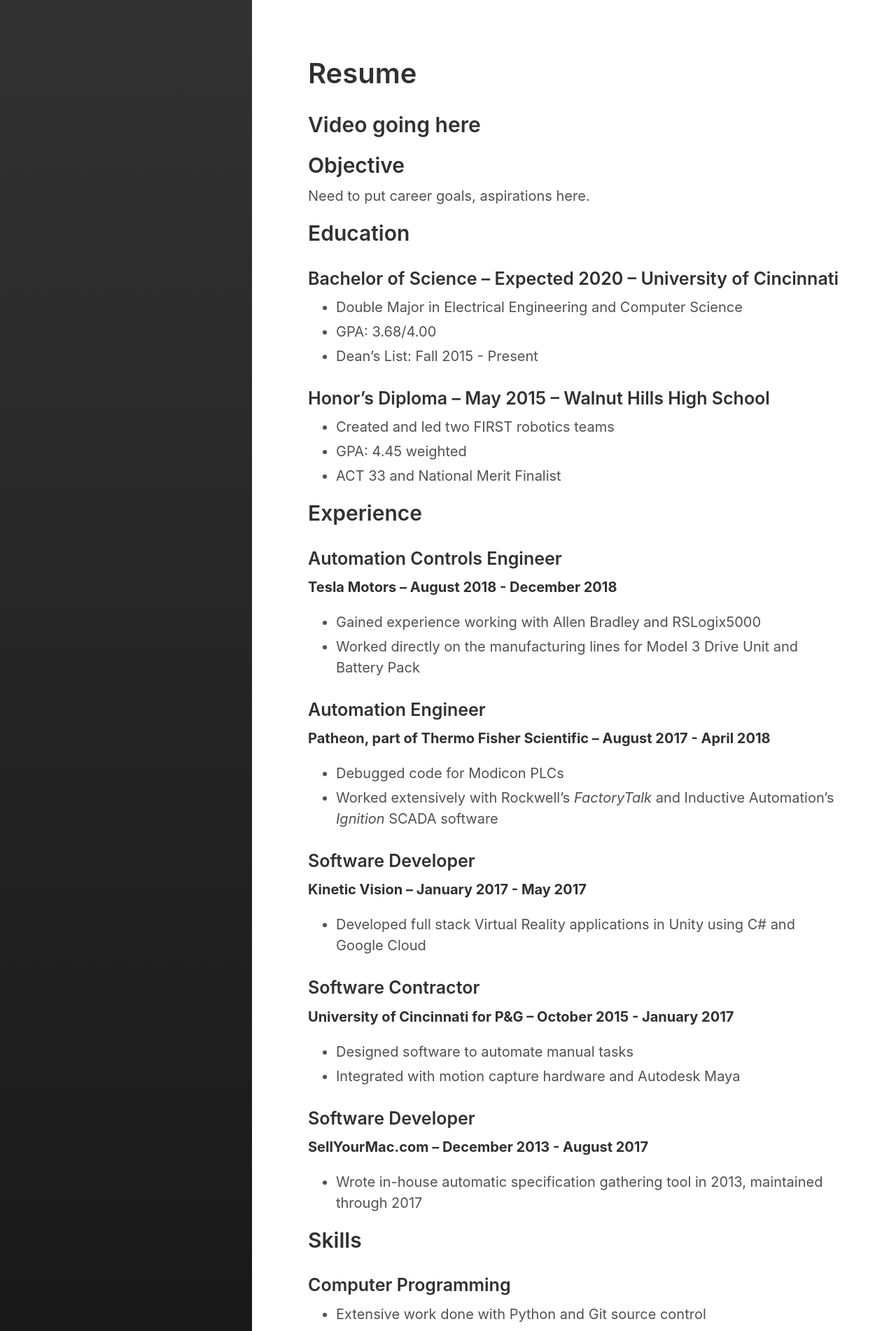
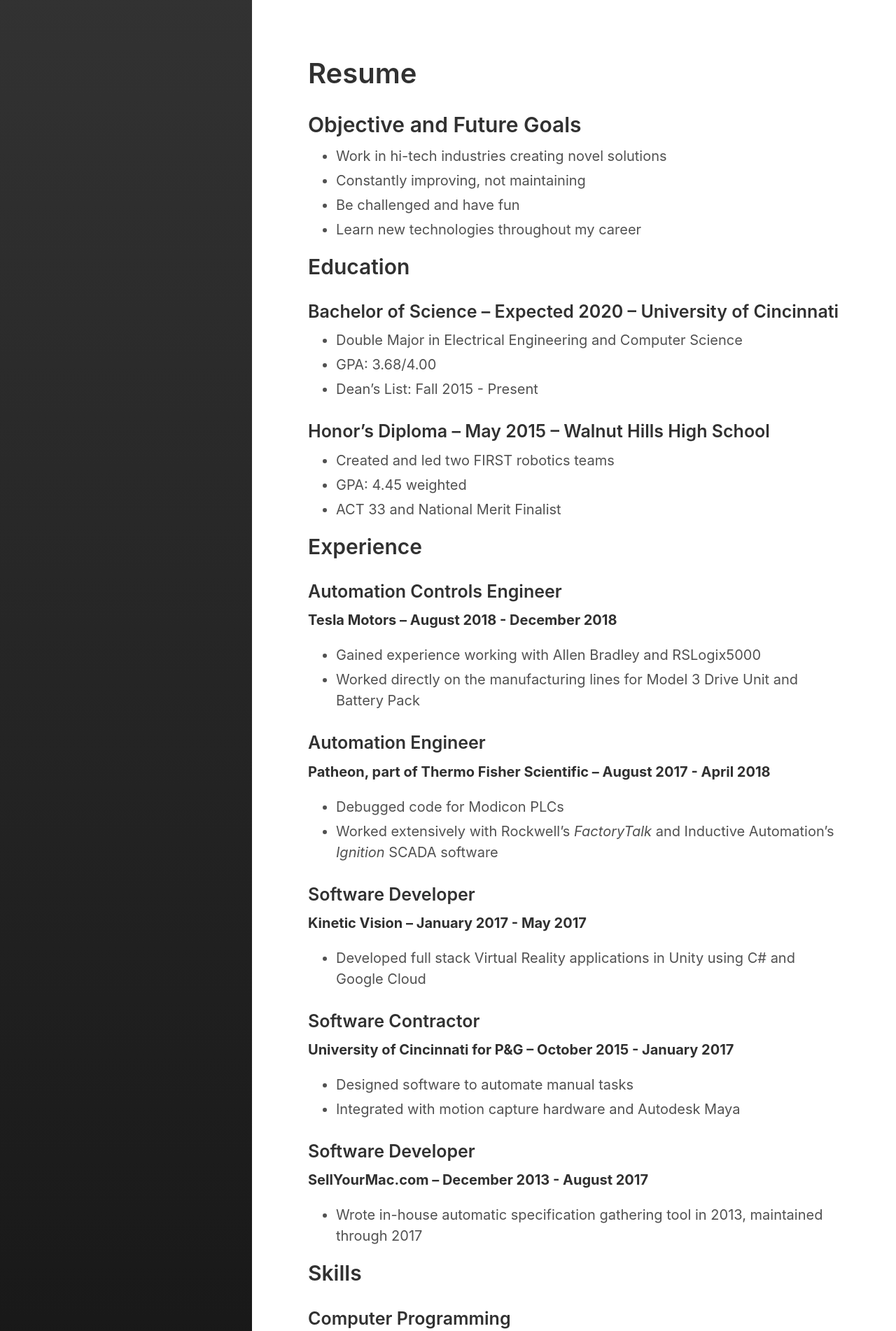
Before and after one commit to tekulvw/tekulvw.github.io, a Jekyll site: the page built from resume.md, in a window 1280 px wide. Shown: the top 1902 px of the page at 70% size. Built offline with Jekyll 4.4.1, drawn with Linux system fonts in a browser that asks for light colours.

Commit message:
Push resume requirements

```diff
--- a/resume.md
+++ b/resume.md
@@ -4,10 +4,11 @@
 sidebar_link: true
 ---
 
-## Video going here
-
-## Objective
-Need to put career goals, aspirations here.
+## Objective and Future Goals
+ - Work in hi-tech industries creating novel solutions
+ - Constantly improving, not maintaining
+ - Be challenged and have fun
+ - Learn new technologies throughout my career
 
 ## Education
 
```
